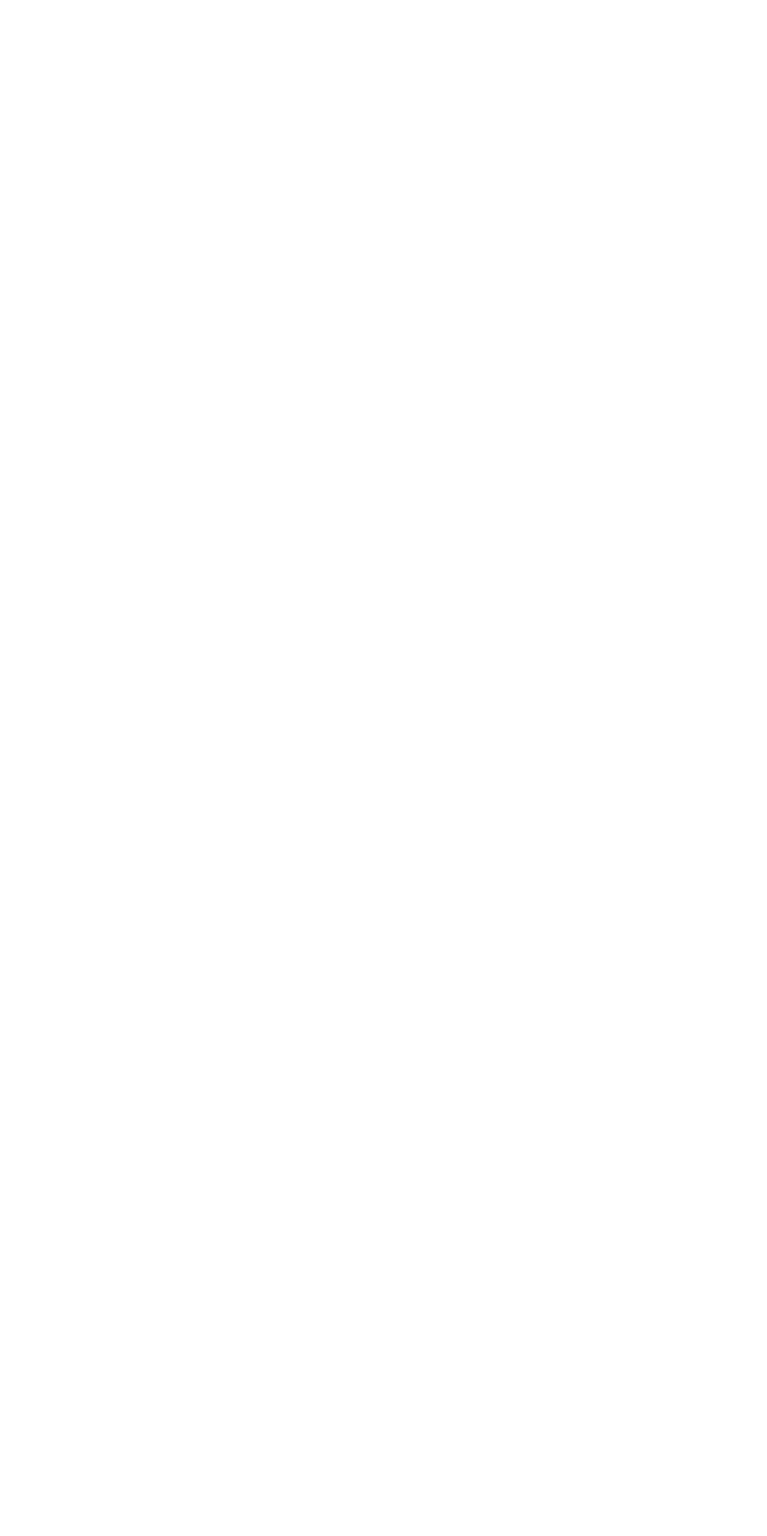
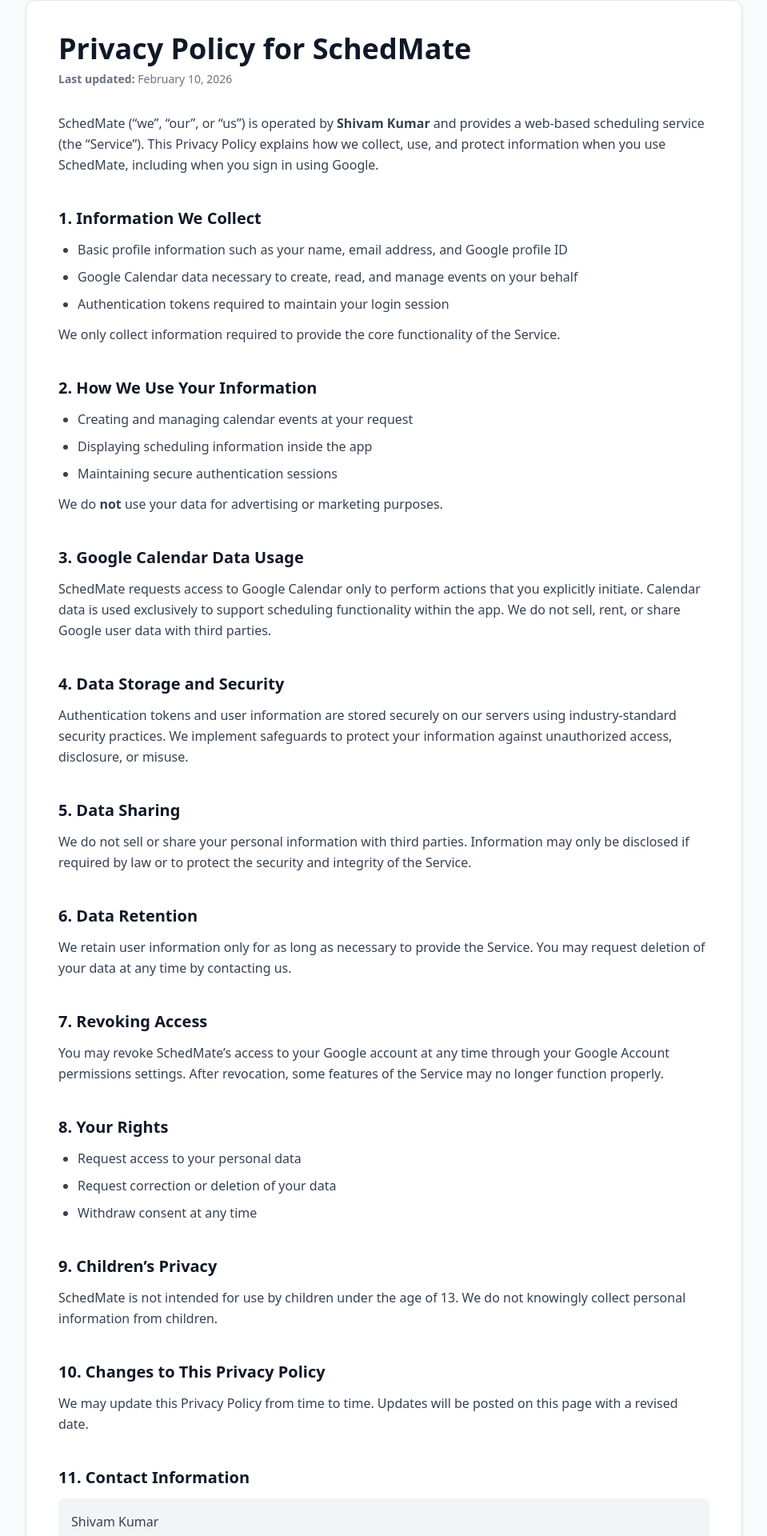
Before and after one commit to shivamsrc/Schedmate, a React (Vite) app in the folder client/: page /schedmate/privacy-policy in a window 1280 px wide. Before the commit this address had no page. Shown: the part 48-1968 px from the top of the page at 80% size, without its empty margins (160-1119 px from the left). Before the commit the page ends 800 px from the top, so only its background shows below. Built offline with nearby package versions, Linux system fonts and the light colour scheme; a small style sheet from the web is missing.

Commit message:
privacy policy page added

```diff
--- a/client/src/App.jsx
+++ b/client/src/App.jsx
@@ -6,6 +6,7 @@
 import Availability from "./pages/Availability";
 import PublicPage from "./pages/PublicPage";
 import MeetPage from "./pages/meetPage";
+import Privacy from "./pages/privacyPolicy";
 
 export default function App(){
 
@@ -13,6 +14,7 @@
         <BrowserRouter>
             <Routes>
                 <Route path="/" element={<LandingPage/>}/>
+                <Route path="/schedmate/privacy-policy" element={<Privacy/>}/>
                 <Route path="/schedmate/profile/setup" element={<ProfileSetupPage/>}/>
                 <Route path="/user" element={<MainPage/>}>
                     <Route path="bookings" element={<Bookings/>}/>
--- a/client/src/pages/LandingPage.jsx
+++ b/client/src/pages/LandingPage.jsx
@@ -1,5 +1,5 @@
 import {Link as ScrollLink} from "react-scroll";
-import {Link as RouterLink} from "react-router-dom";
+import {Link as RouterLink, useNavigate} from "react-router-dom";
 import {useState, useEffect} from "react";
 import {motion} from "framer-motion";
 import Spline from "@splinetool/react-spline";
@@ -54,9 +54,14 @@
     const setShowAuthPage = useSetRecoilState(authAtom);
     const isDesktop850 = useMediaQuery("(min-width: 850px)")
     const isDesktop675 = useMediaQuery("(min-width: 675px)")
+    const navigate = useNavigate();
 
     function authPage(){
         setShowAuthPage((val) => !val)
+    }
+
+    const privacy = ()=> {
+      navigate("/schedmate/privacy-policy");
     }
 
     return <div className="relative inset-0 flex z-1 justify-between pt-10 xl:pl-45 xl:pr-45 md:pl-20 md:pr-20 pl-10 pr-10">
@@ -66,7 +71,7 @@
         {isDesktop675 ? <div className="flex w-110 justify-between text-[#d9d7e7] text-base">
             <ScrollLink to="seehow" smooth={true} duration={500} className="cursor-pointer">SeeHow</ScrollLink>
             <ScrollLink to="" smooth={true} duration={500} className="cursor-pointer">Features</ScrollLink>
-            <ScrollLink to="" smooth={true} duration={500} className="cursor-pointer">Feedback</ScrollLink>
+            <div onClick={privacy} className="cursor-pointer">Privacy</div>
             <ScrollLink to="contactus" smooth={true} duration={500} className="cursor-pointer">ContactUs</ScrollLink>
         </div> : null}
         { isDesktop850 ?
--- /dev/null
+++ b/client/src/pages/privacyPolicy.jsx
@@ -0,0 +1,153 @@
+import React from "react";
+
+const Section = ({ title, children }) => (
+  <section className="mt-10">
+    <h2 className="text-xl font-semibold text-gray-900 mb-3">
+      {title}
+    </h2>
+    <div className="space-y-3 text-gray-700 leading-relaxed">
+      {children}
+    </div>
+  </section>
+);
+
+export default function Privacy() {
+  return (
+    <div className="min-h-screen bg-gray-50 py-12 px-6">
+      <div className="max-w-4xl mx-auto bg-white rounded-xl shadow-sm border border-gray-200 p-10">
+
+        {/* Header */}
+        <header className="mb-8">
+          <h1 className="text-4xl font-bold text-gray-900">
+            Privacy Policy for SchedMate
+          </h1>
+          <p className="text-sm text-gray-500 mt-2">
+            <strong>Last updated:</strong> February 10, 2026
+          </p>
+        </header>
+
+        <p className="text-gray-700 leading-relaxed">
+          SchedMate (“we”, “our”, or “us”) is operated by{" "}
+          <strong>Shivam Kumar</strong> and provides a web-based scheduling
+          service (the “Service”). This Privacy Policy explains how we
+          collect, use, and protect information when you use SchedMate,
+          including when you sign in using Google.
+        </p>
+
+        {/* Sections */}
+
+        <Section title="1. Information We Collect">
+          <ul className="list-disc pl-6 space-y-2">
+            <li>
+              Basic profile information such as your name, email address, and
+              Google profile ID
+            </li>
+            <li>
+              Google Calendar data necessary to create, read, and manage
+              events on your behalf
+            </li>
+            <li>
+              Authentication tokens required to maintain your login session
+            </li>
+          </ul>
+          <p>
+            We only collect information required to provide the core
+            functionality of the Service.
+          </p>
+        </Section>
+
+        <Section title="2. How We Use Your Information">
+          <ul className="list-disc pl-6 space-y-2">
+            <li>Creating and managing calendar events at your request</li>
+            <li>Displaying scheduling information inside the app</li>
+            <li>Maintaining secure authentication sessions</li>
+          </ul>
+          <p>
+            We do <strong>not</strong> use your data for advertising or
+            marketing purposes.
+          </p>
+        </Section>
+
+        <Section title="3. Google Calendar Data Usage">
+          <p>
+            SchedMate requests access to Google Calendar only to perform
+            actions that you explicitly initiate. Calendar data is used
+            exclusively to support scheduling functionality within the app. We
+            do not sell, rent, or share Google user data with third parties.
+          </p>
+        </Section>
+
+        <Section title="4. Data Storage and Security">
+          <p>
+            Authentication tokens and user information are stored securely on
+            our servers using industry-standard security practices. We
+            implement safeguards to protect your information against
+            unauthorized access, disclosure, or misuse.
+          </p>
+        </Section>
+
+        <Section title="5. Data Sharing">
+          <p>
+            We do not sell or share your personal information with third
+            parties. Information may only be disclosed if required by law or
+            to protect the security and integrity of the Service.
+          </p>
+        </Section>
+
+        <Section title="6. Data Retention">
+          <p>
+            We retain user information only for as long as necessary to
+            provide the Service. You may request deletion of your data at any
+            time by contacting us.
+          </p>
+        </Section>
+
+        <Section title="7. Revoking Access">
+          <p>
+            You may revoke SchedMate’s access to your Google account at any
+            time through your Google Account permissions settings. After
+            revocation, some features of the Service may no longer function
+            properly.
+          </p>
+        </Section>
+
+        <Section title="8. Your Rights">
+          <ul className="list-disc pl-6 space-y-2">
+            <li>Request access to your personal data</li>
+            <li>Request correction or deletion of your data</li>
+            <li>Withdraw consent at any time</li>
+          </ul>
+        </Section>
+
+        <Section title="9. Children’s Privacy">
+          <p>
+            SchedMate is not intended for use by children under the age of
+            13. We do not knowingly collect personal information from
+            children.
+          </p>
+        </Section>
+
+        <Section title="10. Changes to This Privacy Policy">
+          <p>
+            We may update this Privacy Policy from time to time. Updates will
+            be posted on this page with a revised date.
+          </p>
+        </Section>
+
+        <Section title="11. Contact Information">
+          <div className="bg-gray-100 p-4 rounded-lg">
+            <p className="font-medium">Shivam Kumar</p>
+            <p>Email: shivamkumareng7@gmail.com</p>
+            <p>Country: India</p>
+          </div>
+        </Section>
+
+        {/* Footer */}
+        <footer className="mt-12 text-center text-sm text-gray-400">
+          © 2026 SchedMate. All rights reserved.
+        </footer>
+
+      </div>
+    </div>
+  );
+};
```
